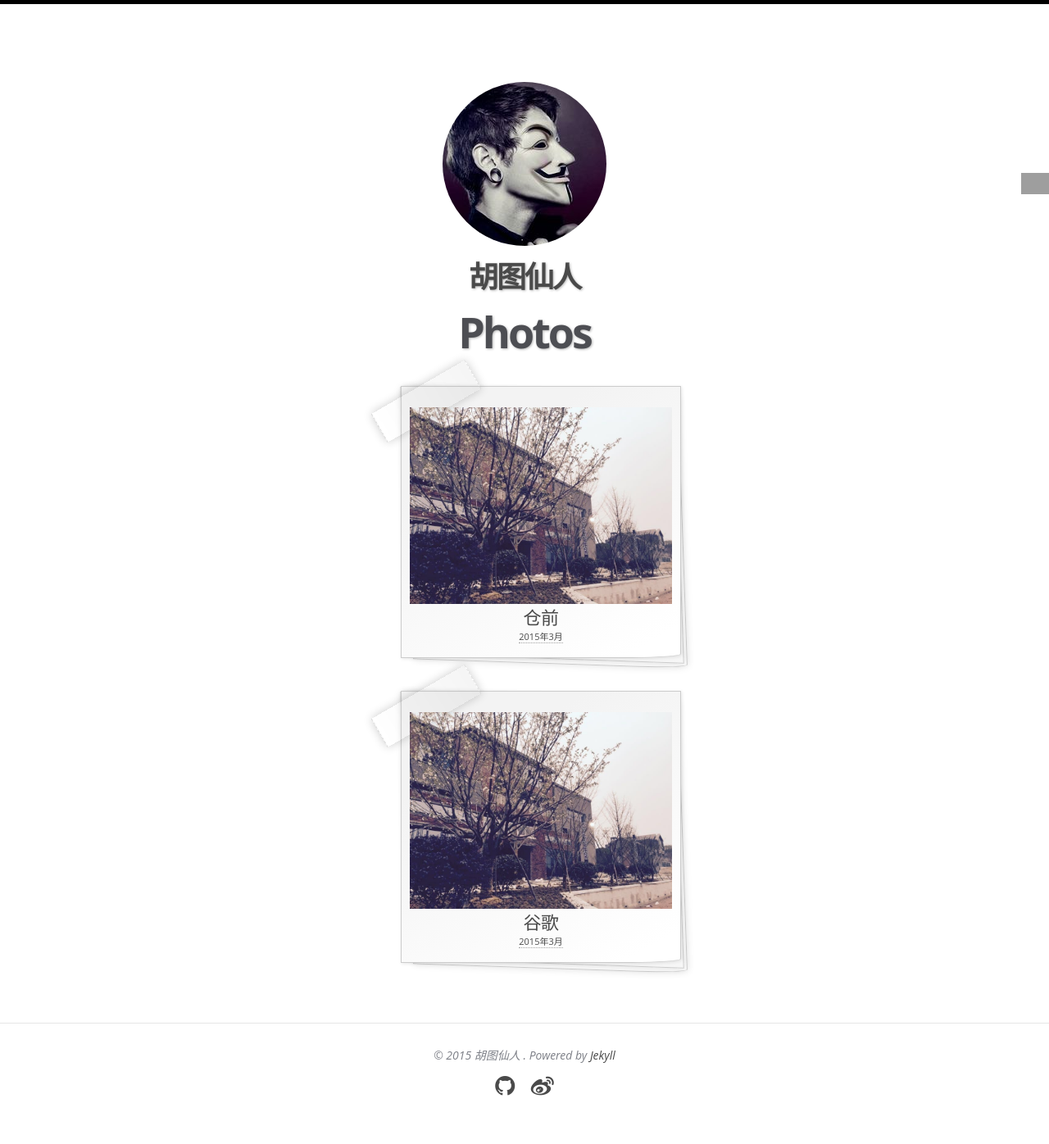
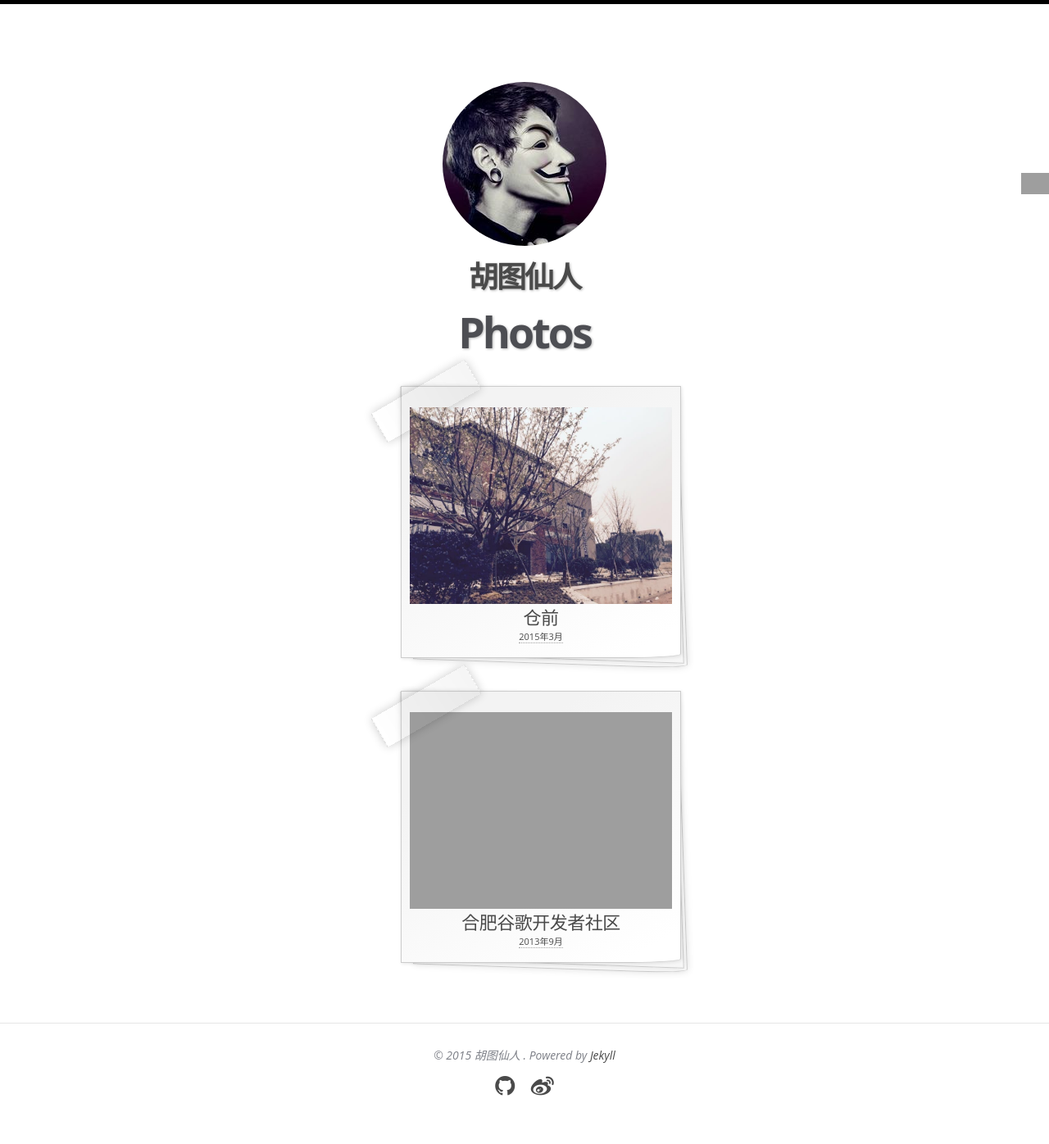
Before and after one commit to hutuxianren/hutuxianren.github.io, a Jekyll site: the page photos/index.html, which Jekyll copies as it is, in a window 1280 px wide. Shown: the whole page at 82% size. Built offline with Jekyll 4.4.1, drawn with Linux system fonts in a browser that asks for light colours; some web fonts are replaced; Markdown is read by kramdown in place of the engine named in the settings.

Commit message:
Update index.html

```diff
--- a/photos/index.html
+++ b/photos/index.html
@@ -254,12 +254,12 @@ list-style:none;
 
          <div class="box15" align="center">
         <li>
-        <a  class="gallery-link" rel="winterspyre " href="cangqian" ><img src="http://hutuxianren.github.io/photos/cangqian/05.jpg" class="thumbnail" width="500" height="250">
+        <a  class="gallery-link" rel="winterspyre " href="google" ><img src="http://hutuxianren.github.io/photos/google/googledevfest.jpg" class="thumbnail" width="500" height="250">
                     <div>
-        <h3 class="desc"r>谷歌</h3>
+        <h3 class="desc"r>合肥谷歌开发者社区</h3>
         </div>
         <span>
-        2015年3月
+        2013年9月
         </span>
         </a>
         </li>
```
